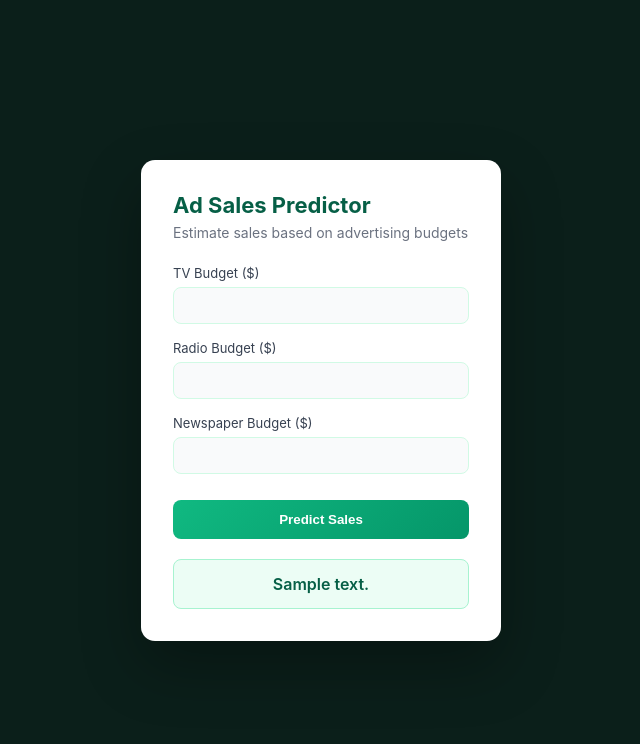
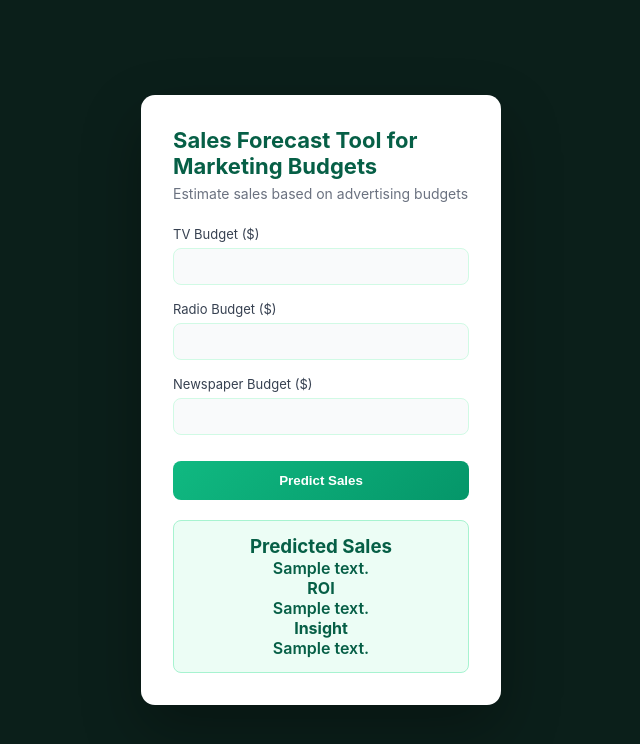
Before and after one commit to Alsanad-Opium/Advertising_sales_Predictor, a Flask app: template templates/index.html in a window 1280 px wide. Shown: the top 744 px of the page, without its empty margins (319-959 px from the left). Run offline with Flask 3, Linux system fonts and the light colour scheme; the template is opened without the code that fills it: most values are stand-ins (such as "Sample title", 1, 10 or a date in 2020); parts of the project's set-up code (start-up, migrations or seed data) failed here and were passed over.

Commit message:
Upgraded the project

```diff
--- a/templates/index.html
+++ b/templates/index.html
@@ -2,7 +2,7 @@
 <html lang="en">
 <head>
     <meta charset="UTF-8">
-    <title>Ad Sales Predictor</title>
+    <title>Ad Spend Optimizer</title>
     <link rel="stylesheet" href="{{ url_for('static', filename='style.css') }}">
 </head>
 <body>
@@ -10,7 +10,7 @@
 <div class="container">
 
     <div class="card">
-        <h1>Ad Sales Predictor</h1>
+        <h1>Sales Forecast Tool for Marketing Budgets</h1>
         <p class="subtitle">Estimate sales based on advertising budgets</p>
 
         <form action="/predict_form" method="post" class="form">
@@ -33,11 +33,18 @@
             <button type="submit">Predict Sales</button>
         </form>
 
-        {% if prediction_text %}
-            <div class="result">
-                {{ prediction_text }}
-            </div>
-        {% endif %}
+       {% if prediction_text %}
+    <div class="result">
+        <h3>Predicted Sales</h3>
+        <p class="value">{{ prediction_text }}</p>
+
+        <h4>ROI</h4>
+        <p>{{ roi_text }}</p>
+
+        <h4>Insight</h4>
+        <p class="insight">{{ insight_text }}</p>
+    </div>
+{% endif %}
 
     </div>
 
```
